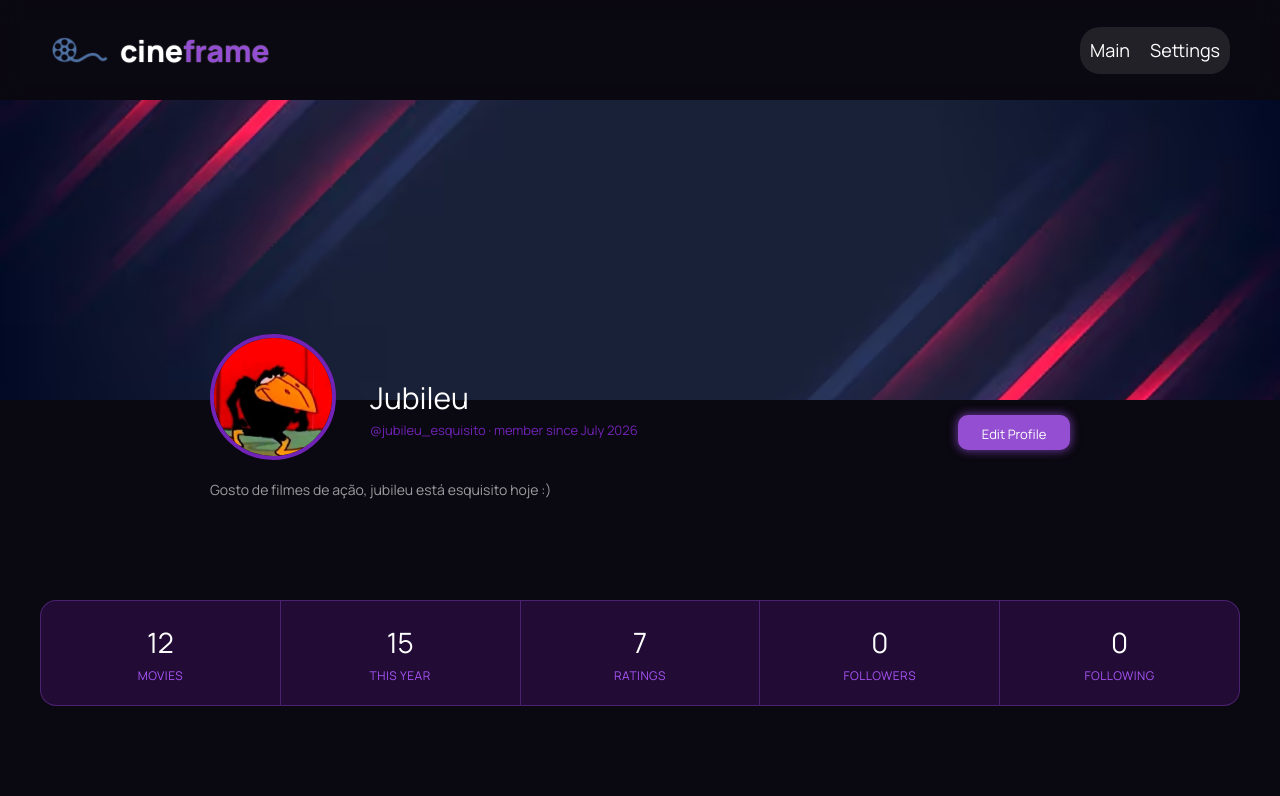
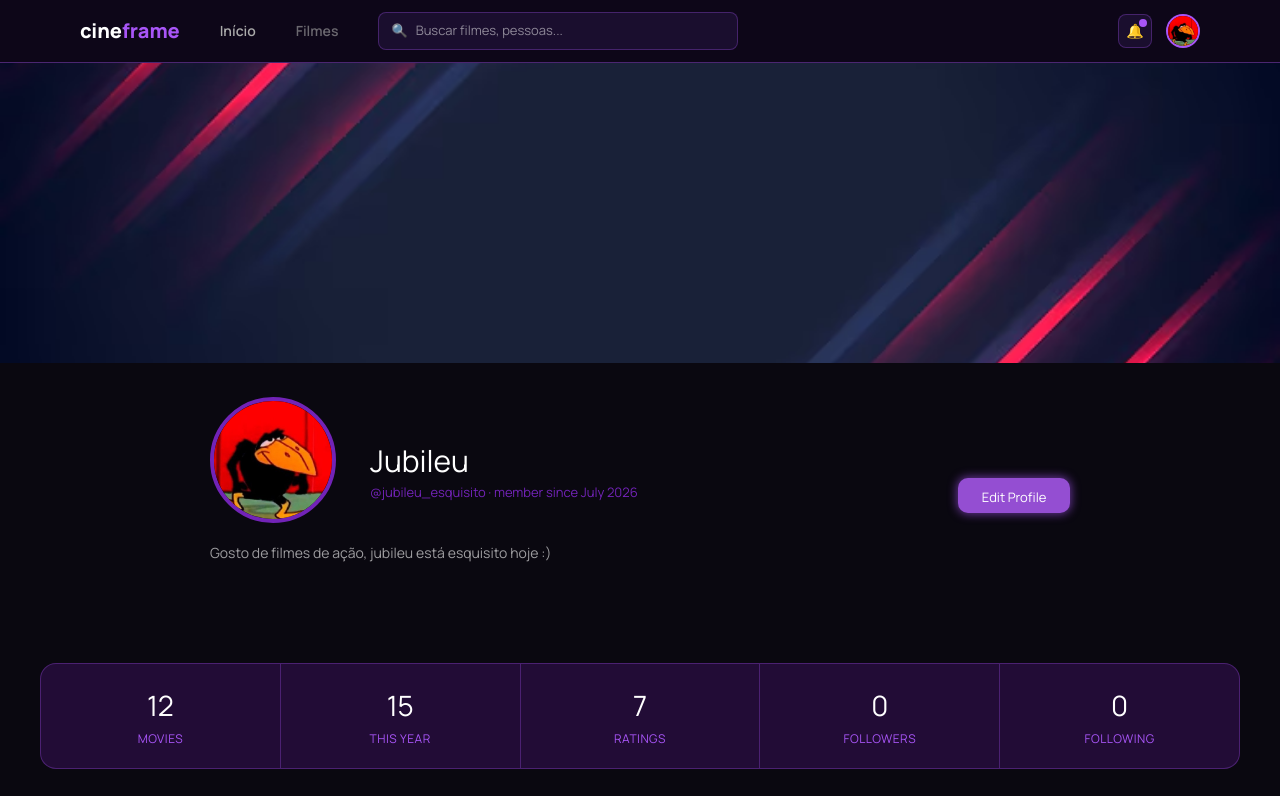
Before and after one commit to MisaelJunior/APP-SERIES, a React (Vite) app: page /profile in a window 1280 px wide. Shown: the top 796 px of the page. Built offline with nearby package versions, Linux system fonts and the light colour scheme.

Commit message:
Adicionando o componente Navbar na página de perfil

```diff
--- a/src/pages/Profile/Perfil.module.css
+++ b/src/pages/Profile/Perfil.module.css
@@ -95,7 +95,7 @@
     position: relative;
     width: 100%;
     height: 250px;
-    padding-top: 100px;
+    padding-top: 0px;
 
     & .banner-img {
       width: 100%;
--- a/src/pages/Profile/Perfil.tsx
+++ b/src/pages/Profile/Perfil.tsx
@@ -1,13 +1,12 @@
 import styles from "./Perfil.module.css";
-import Logo from "../../assets/logo.webp";
 import Banner from "../../assets/banner.png";
 import FotoPerfil from "../../assets/fotoPerfil.png";
-import { Link } from "react-router-dom";
 import { useState, type ReactElement } from "react";
 import GridFilmes from "../../components/GridFilmes";
 import { todosOsFilmes } from "../../data/filmesMock";
 import Watchlist from "../../components/Watchlist";
 import Reviews from "../../components/Reviews";
+import Navbar from "../../components/Navbar";
 
 type AbaProfile = "Movies" | "Favorites" | "Watchlist" | "Ratings";
 
@@ -54,27 +53,8 @@ function Profile() {
 
   return (
     <>
+      <Navbar />
       <div className={styles.bodyProfile}>
-        <header className={styles.headerMenu}>
-          <div className={styles.header}>
-            <div className={styles.logo}>
-              <img className={styles["logo-img"]} src={Logo} alt="Logo" />
-              <h1 className={styles.logoTitle}>cine<span>frame</span></h1>
-            </div>
-            <div>
-              <nav>
-                <ul>
-                  <li>
-                    <Link to="/">Main</Link>
-                  </li>
-                  <li>
-                    <Link to="/">Settings</Link>
-                  </li>
-                </ul>
-              </nav>
-            </div>
-          </div>
-        </header>
         <div className={styles.profileHeader}>
           <img className={styles["banner-img"]} src={Banner} alt="Banner" />
           <img
```
